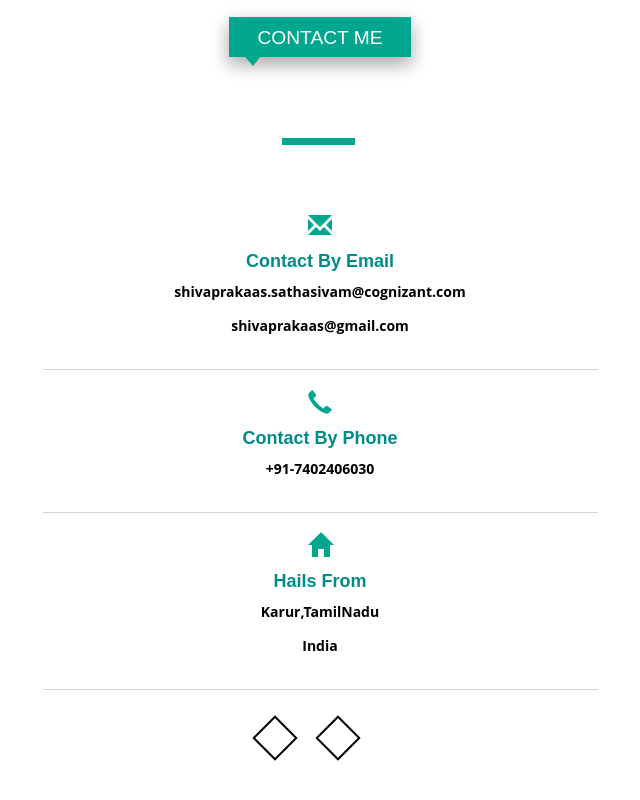
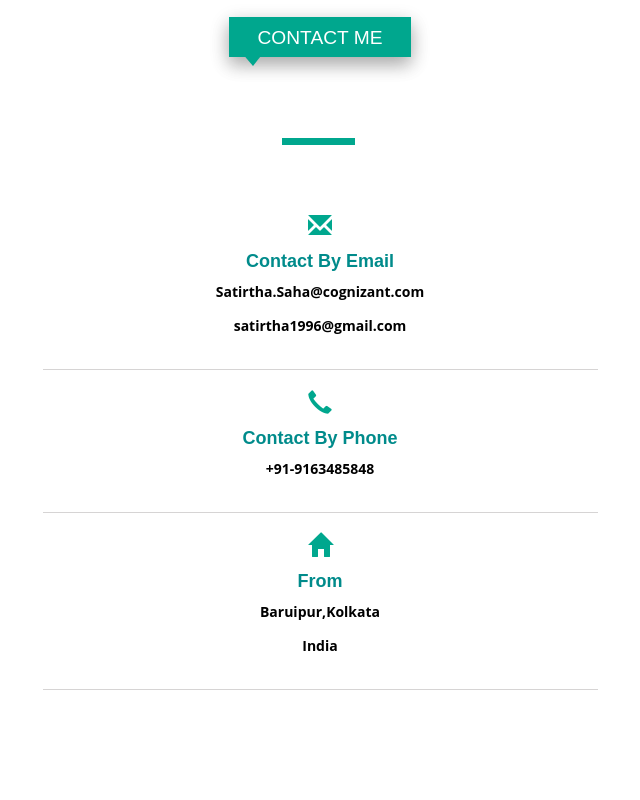
Before and after one commit to SatirthaSaha/SatirthaSaha.github.io, a plain HTML site: page index.html in a window 1280 px wide. Shown: the part 2759-3559 px from the top of the page, without its empty margins (320-960 px from the left). After the commit the page ends 3499 px from the top, so only its background shows below. Drawn offline with nearby package versions, Linux system fonts and the light colour scheme.

Commit message:
Update index.html

```diff
--- a/index.html
+++ b/index.html
@@ -303,8 +303,8 @@
 						<span class="glyphicon glyphicon-envelope" aria-hidden="true"></span>
 						<h4>Contact By Email</h4>
 						<ul>
-							<li><a href="mailto:shivaprakaas.sathasivam@cognizant.com">shivaprakaas.sathasivam@cognizant.com</a></li>
-							<li><a href="mailto:shivaprakaas@gmail.com">shivaprakaas@gmail.com</a></li>
+							<li><a href="mailto:Satirtha.Saha@cognizant.com">Satirtha.Saha@cognizant.com</a></li>
+							<li><a href="mailto:satirtha1996@gmail.com">satirtha1996@gmail.com</a></li>
 						</ul>
 					</div>
 				</div>
@@ -313,16 +313,16 @@
 						<span class="glyphicon glyphicon-earphone" aria-hidden="true"></span>
 						<h4>Contact By Phone</h4>
 						<ul>
-							<li>+91-7402406030</li>
+							<li>+91-9163485848</li>
 						</ul>
 					</div>
 				</div>
 				<div class="contact-grid1-left">
 					<div class="contact-grid1-left1">
 						<span class="glyphicon glyphicon-home" aria-hidden="true"></span>
-						<h4>Hails From</h4>
+						<h4>From</h4>
 						<ul>
-							<li>Karur,TamilNadu</li>
+							<li>Baruipur,Kolkata</li>
 							<li>India</li>
 						</ul>
 					</div>
@@ -332,12 +332,7 @@
 		</div>
 		<div class="clearfix"> </div>
 
-		<div class="copy_right text-center">
-			<ul class="social-icons two">
-				<li><a href="https://www.facebook.com/shiva.prakaas" class="fb" target="_blank"></a></li>
-				<li><a href="https://plus.google.com/+ShivaPrakaas" class="in" target="_blank"> </a></li>
-			</ul>
-		</div>
+
 	</div>
 </div>
 			<!-- //footer -->
```
